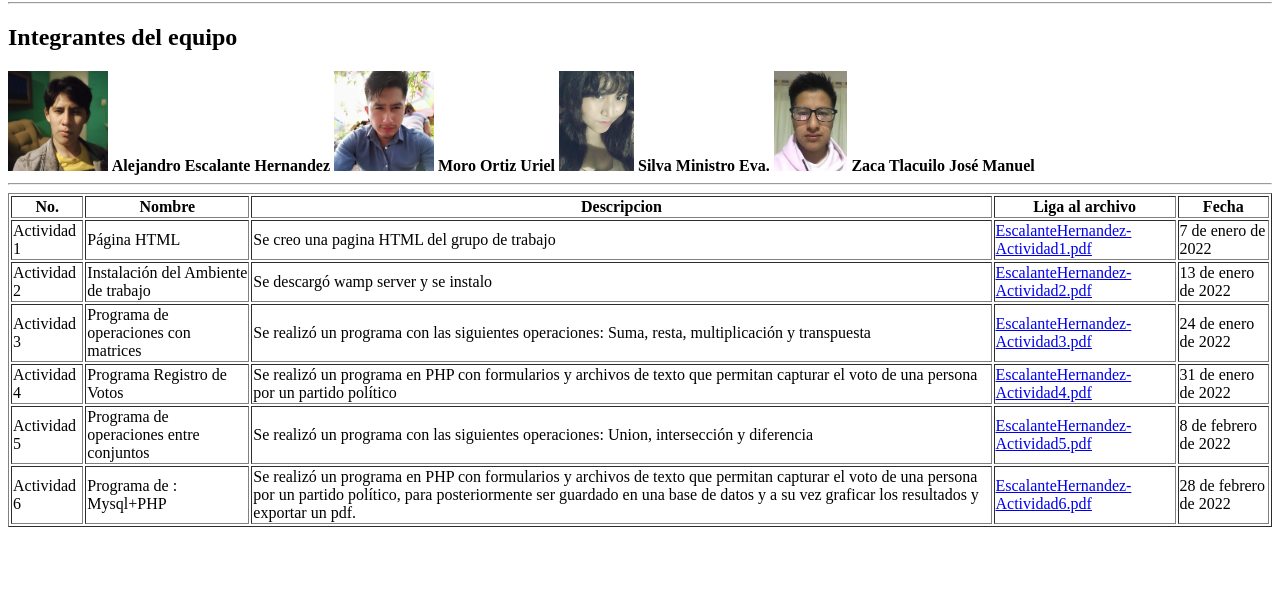
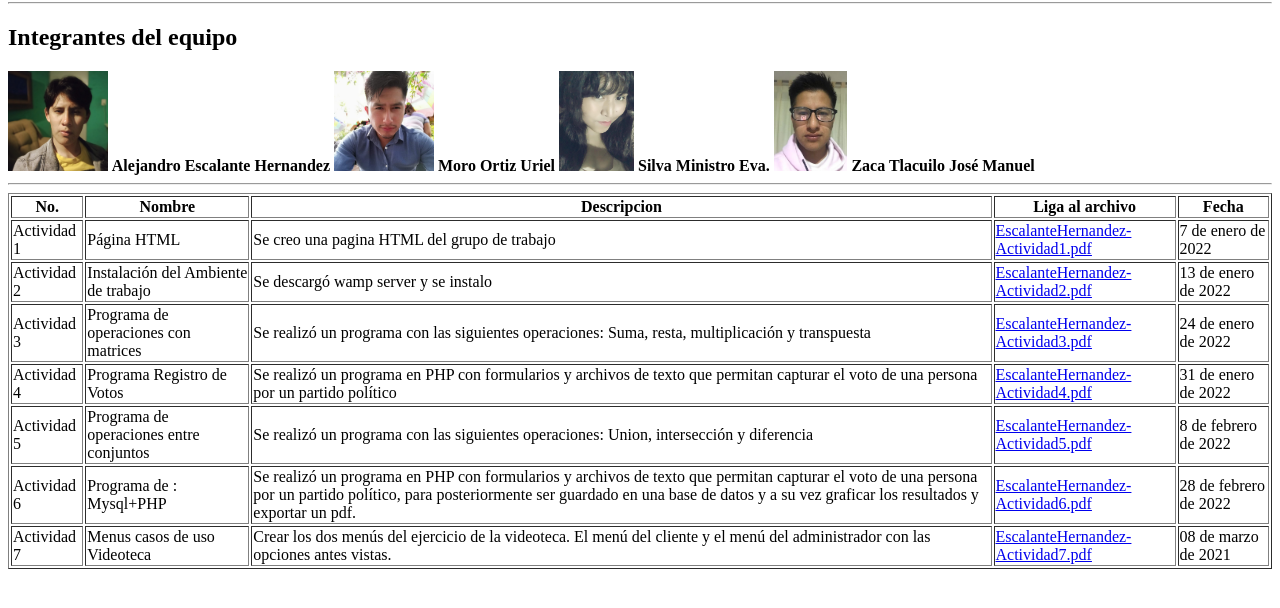
Before and after one commit to EskerOn/EskerOn.github.io, a plain HTML site: page AplicacionesWeb/AplicacionesWeb.html in a window 1280 px wide. Shown: the part 78-686 px from the top of the page. Drawn offline with Linux system fonts and the light colour scheme.

Commit message:
actividad7

```diff
--- a/AplicacionesWeb/AplicacionesWeb.html
+++ b/AplicacionesWeb/AplicacionesWeb.html
@@ -79,6 +79,16 @@
                 <td>Se realizó un programa en PHP con formularios y archivos de texto que permitan capturar el voto de una persona por un partido político, para posteriormente ser guardado en una base de datos y  a su vez graficar los resultados y exportar un pdf.</td>
                 <td><a href="res/pdf/EscalanteHernandez-Actividad6.pdf">EscalanteHernandez-Actividad6.pdf</a></td>
                 <td>28 de febrero de 2022</td>
+            </tr>
+            <tr>
+                <td>Actividad 7</td>
+                <td>Menus casos de uso Videoteca</td>
+                <td>Crear los dos menús del ejercicio de la videoteca.
+                    El menú del cliente y el menú del administrador con las opciones antes vistas.
+                    </td>
+                <td><a href="res/pdf/EscalanteHernandez-Actividad7.pdf">EscalanteHernandez-Actividad7.pdf</a></td>
+                <td>08 de marzo de 2021</td>
+            </tr>
         </table>
 </body>
 </html>
```
Also changed, not shown: 1 other file.
